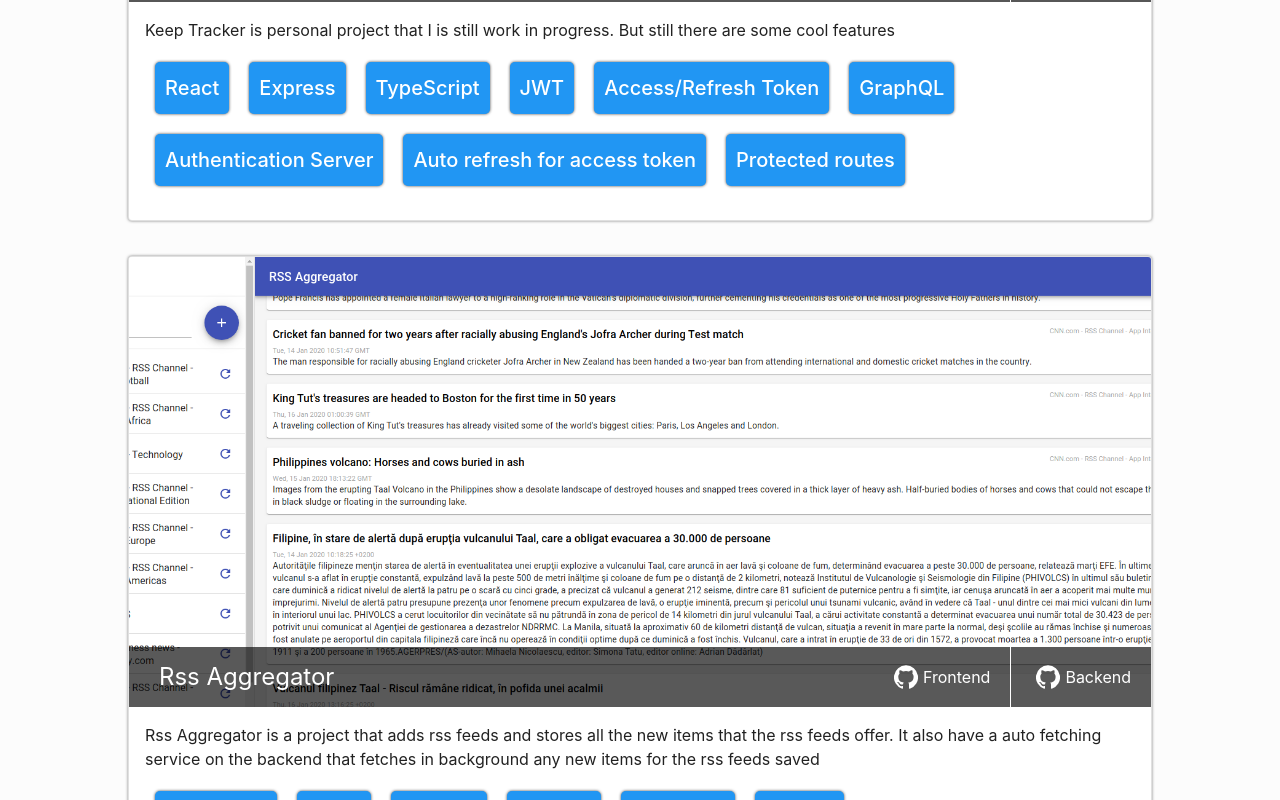
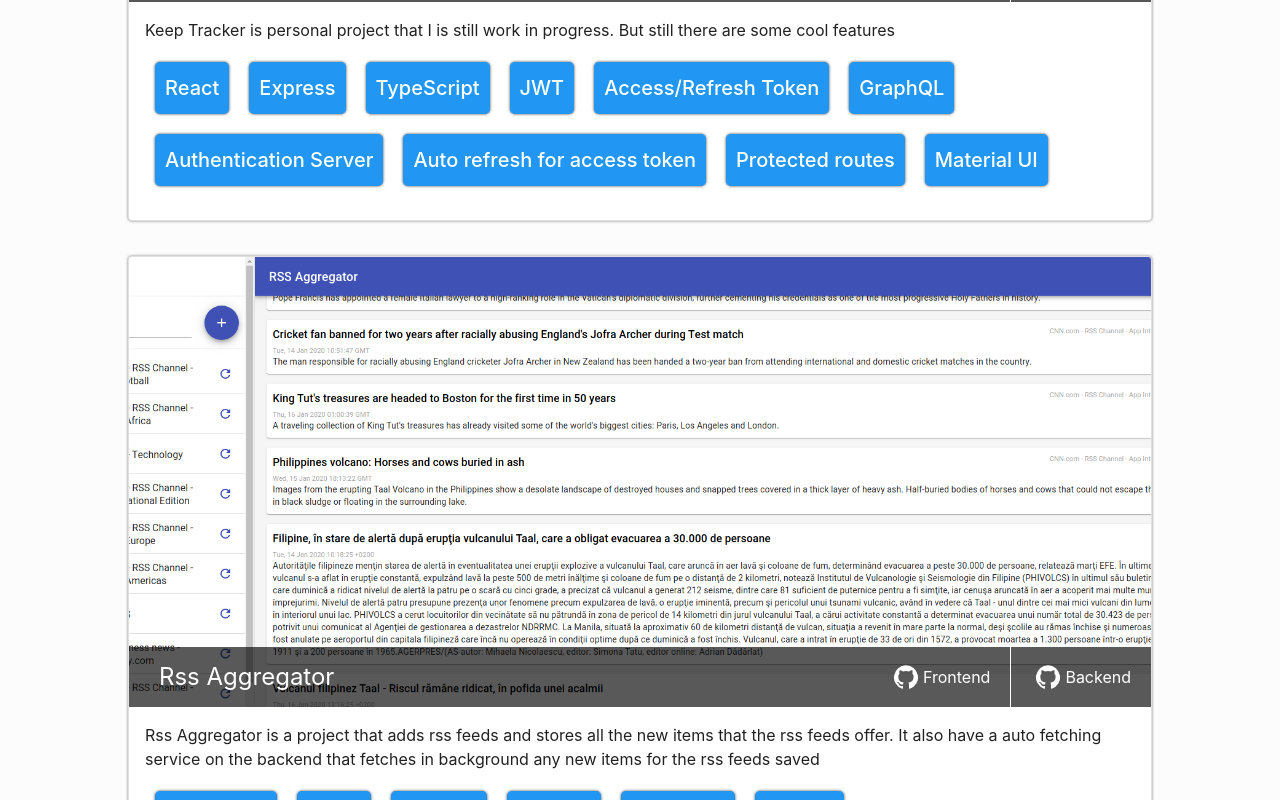
Before and after one commit to MariusParasca/portofolio, a React (Create React App) app: page / in a window 1280 px wide. Shown: the part 1200-2000 px from the top of the page. Built offline with nearby package versions, Linux system fonts and the light colour scheme; the HTML template or start-up script is replaced by a standard one.

Commit message:
material ui feature

```diff
--- a/src/components/Projects/Projects.js
+++ b/src/components/Projects/Projects.js
@@ -38,6 +38,7 @@
           'Authentication Server',
           'Auto refresh for access token',
           'Protected routes',
+          'Material UI',
         ]}
       />
       <Project
@@ -58,6 +59,7 @@
           'MySQL',
           'Auto Fetch rss feed items Service',
           'Docker',
+          'Material UI',
         ]}
       />
       <Project
```
